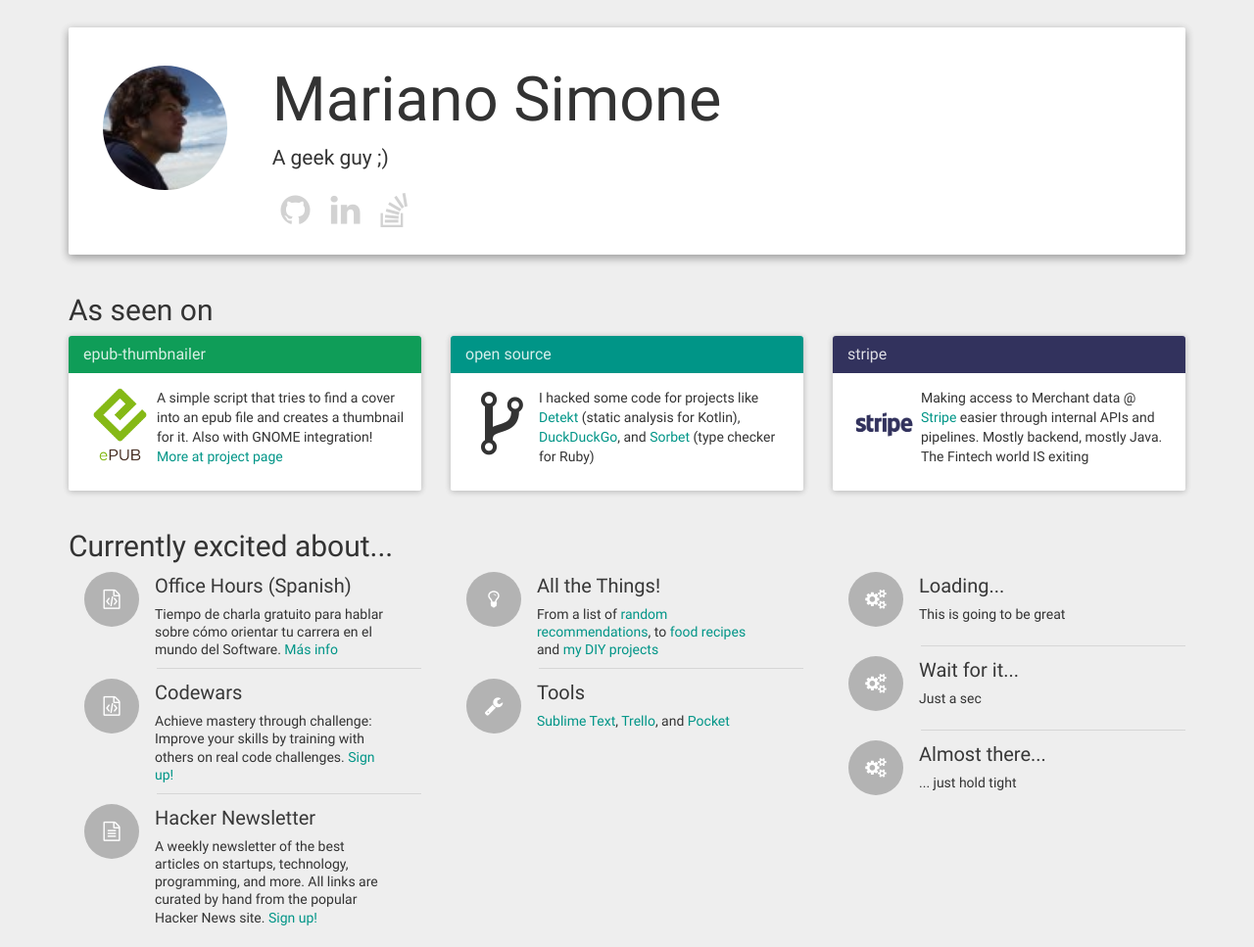
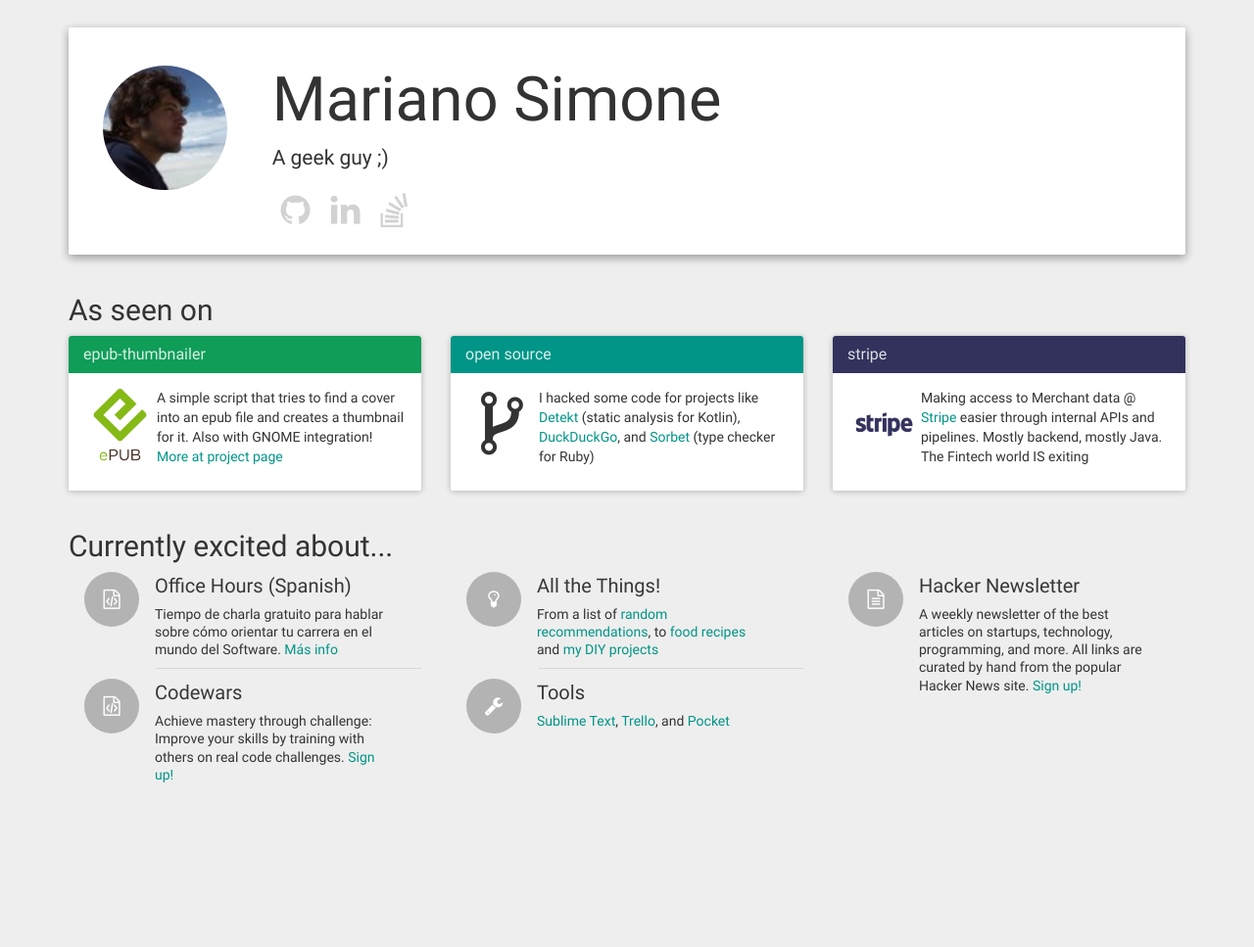
Before and after one commit to marianosimone/marianosimone.github.com, a Jekyll site: the page index.html, which Jekyll copies as it is, in a window 1280 px wide. Shown: the whole page at 98% size. Built offline with Jekyll 4.4.1, drawn with Linux system fonts in a browser that asks for light colours; nearby versions of some CDN libraries; after the commit the page ends 900 px from its top, so only the background shows below that.

```diff
--- a/index.html
+++ b/index.html
@@ -151,14 +151,6 @@
                                 <p class="list-group-item-text">Achieve mastery through challenge: Improve your skills by training with others on real code challenges. <a href="https://www.codewars.com">Sign up!</a></p>
                             </div>
                         </div>
-                        <div class="list-group-separator"></div>
-                        <div class="list-group-item">
-                            <div class="row-action-primary"><i class="fa fa-file-text-o"></i></div>
-                            <div class="row-content">
-                                <h4 class="list-group-item-heading">Hacker Newsletter</h4>
-                                <p class="list-group-item-text">A weekly newsletter of the best articles on startups, technology, programming, and more. All links are curated by hand from the popular Hacker News site. <a href="https://www.hackernewsletter.com/">Sign up!</a></p>
-                            </div>
-                        </div>
                     </div>
                 </div>
             </div>
@@ -185,29 +177,14 @@
             </div>
             <div class="col-lg-4">
                 <div class="bs-component">
-                    <div class="list-group" id="reading_list">
+                    <div class="list-group">
                         <div class="list-group-item">
-                                <div class="row-action-primary"><i class="fa fa-cogs"></i></div>
-                                <div class="row-content">
-                                    <h4 class="list-group-item-heading">Loading...</h4>
-                                    <p class="list-group-item-text">This is going to be great</p>
-                                </div>
-                            </div>
-                            <div class="list-group-separator"></div>
-                            <div class="list-group-item">
-                                <div class="row-action-primary"><i class="fa fa-cogs"></i></div>
-                                <div class="row-content">
-                                    <h4 class="list-group-item-heading">Wait for it...</h4>
-                                    <p class="list-group-item-text">Just a sec</p>
-                                </div>
-                            </div>
-                            <div class="list-group-separator"></div>
-                            <div class="list-group-item">
-                                <div class="row-action-primary"><i class="fa fa-cogs"></i></div>
-                                <div class="row-content">
-                                    <h4 class="list-group-item-heading">Almost there...</h4>
-                                    <p class="list-group-item-text">... just hold tight</p>
-                                </div>
+                            <div class="row-action-primary"><i class="fa fa-file-text-o"></i></div>
+                            <div class="row-content">
+                                <h4 class="list-group-item-heading">Hacker Newsletter</h4>
+                                <p class="list-group-item-text">A weekly newsletter of the best articles on startups, technology, programming,
+                                    and more. All links are curated by hand from the popular Hacker News site. <a
+                                        href="https://www.hackernewsletter.com/">Sign up!</a></p>
                             </div>
                         </div>
                     </div>
@@ -216,19 +193,5 @@
         </div>
     </div>
     <script src="https://ajax.googleapis.com/ajax/libs/jquery/2.1.3/jquery.min.js"></script>
-    <script type="text/javascript">
-    $(document).ready(function() {
-        $.ajax({
-            url: 'https://listal-widgets.herokuapp.com/user/marianosimone/reading.json',
-            success: function(data) {
-                var inner = $.map($(data['items']).slice(0, 3), function(e) {
-                    return '<div class="list-group-item"><div class="row-action-primary"><img src="' + e['image'] + '"/></div><div class="row-content"><p class="list-group-item-heading">' + e['title'] +'</p><p list-group-item-text><a href="' + e['url'] + '">Read more</a></p></div></div>';
-                }).join('<div class="list-group-separator"></div>');
-                var div = $('#reading_list');
-                div.html(inner);
-            }
-        });
-    });
-    </script>
 </body>
 </html>
```
